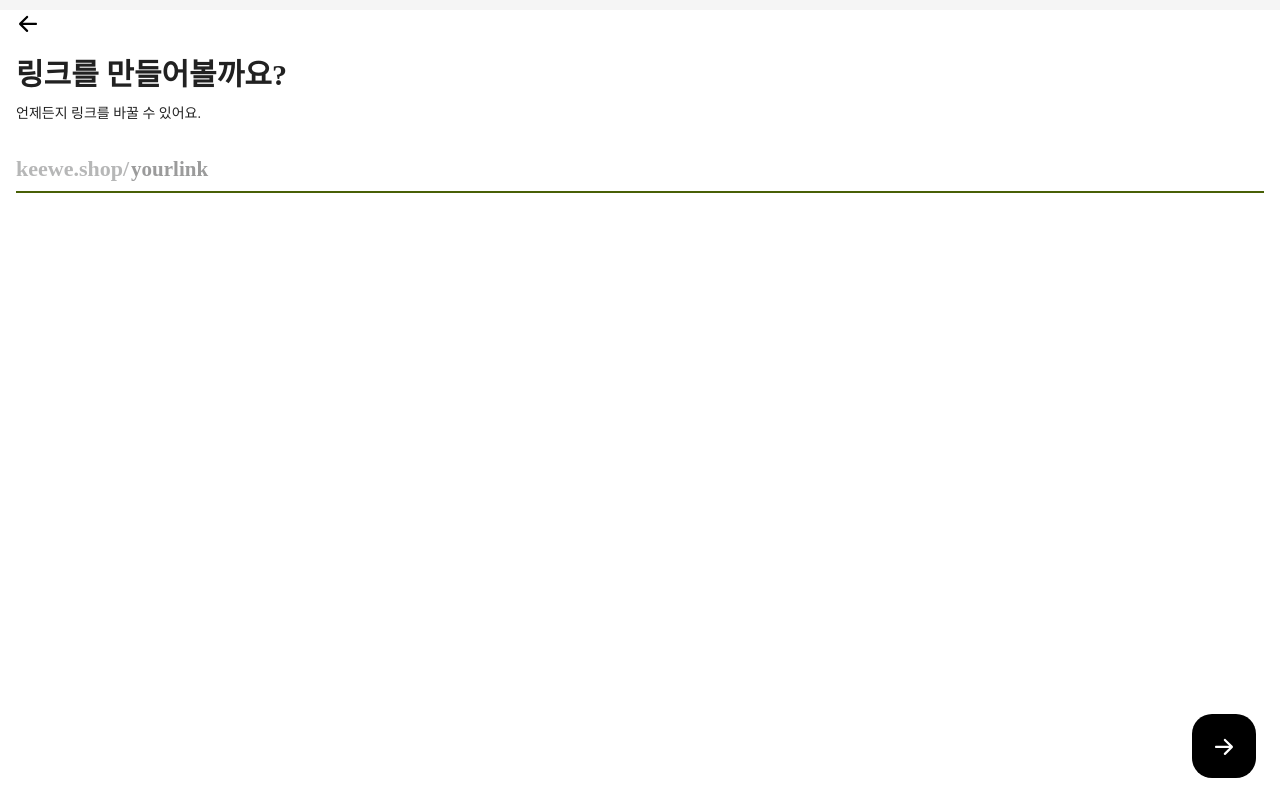
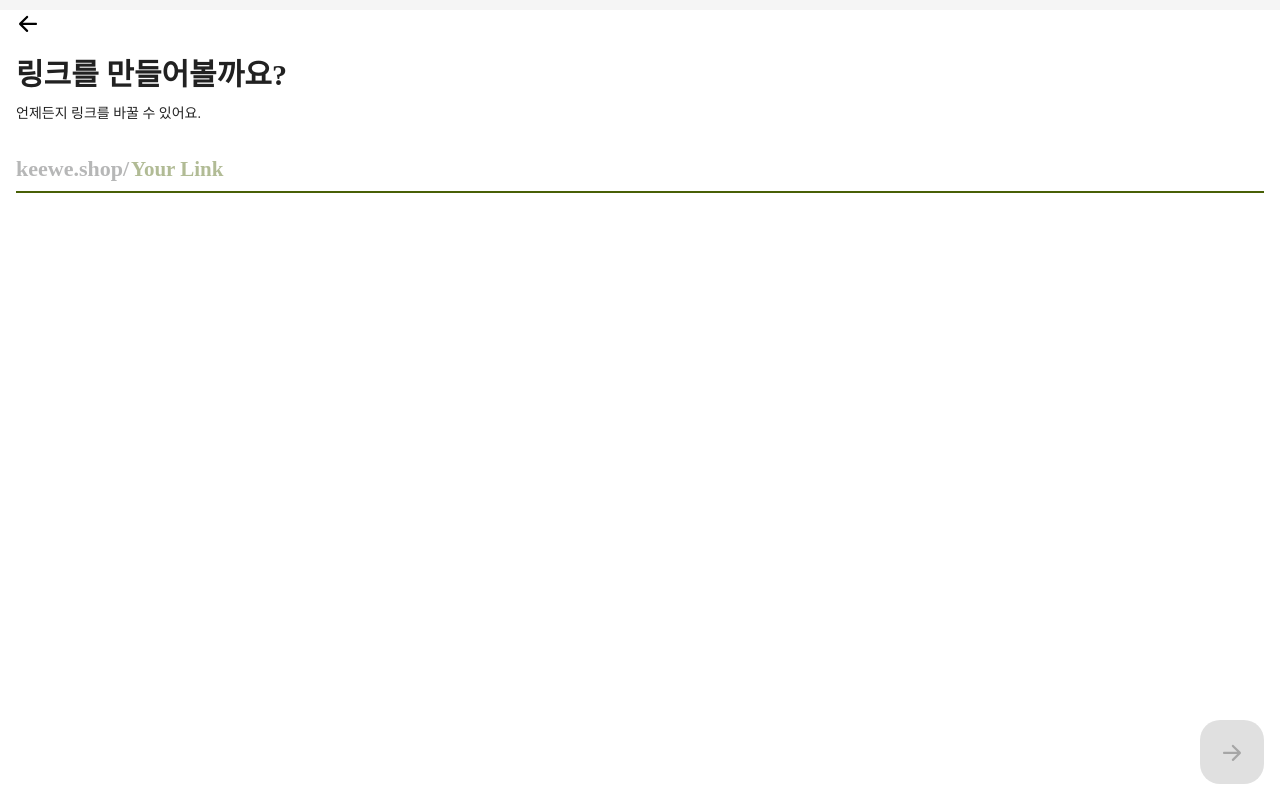
Before and after one commit to CCC-org/keewe-front, a Next.js app: page /onboard in a window 1280 px wide. Built offline with nearby package versions, Linux system fonts and the light colour scheme; a web font is replaced by a local one.

Commit message:
CreateLinkPage component divided

```diff
--- a/src/components/Button/OnboardNextButton.tsx
+++ b/src/components/Button/OnboardNextButton.tsx
@@ -2,41 +2,38 @@ import React from 'react';
 import { SvgIcon } from '@mui/material';
 import Button from '@mui/material/Button';
 import IconPath from 'constant/IconPath';
-import { Box } from '@mui/system';
 import { NextPage } from 'next';
+import { useTheme } from '@mui/material';
 
 interface OnboardNextButtonProps {
-	color: string;
+	active: boolean;
+	onClick: () => void;
 }
-
-// TODO: 버튼 disable 기능등을 추가,
 
 const OnboardNextButton: NextPage<OnboardNextButtonProps> = (
 	props: OnboardNextButtonProps,
 ) => {
-	const { color } = props;
-	const handleClick = () => {
-		alert('준비중입니다.');
-	};
+	const { active, onClick } = props;
+	const theme = useTheme();
 
 	return (
-		<Button disabled onClick={handleClick} color="primary">
-			<Box
+		<Button
+			disabled={active}
+			variant="contained"
+			onClick={onClick}
 			sx={{
 				width: '64px',
 				height: '64px',
 				borderRadius: '20px',
-					backgroundColor: 'black',
 				display: 'flex',
 				justifyContent: 'center',
 				alignItems: 'center',
-					color: 'white',
+				backgroundColor: theme.palette.common.graphic.black,
 			}}
 		>
 			<SvgIcon>
 				<path d={IconPath.arrow_forward} />
 			</SvgIcon>
-			</Box>
 		</Button>
 	);
 };
--- a/src/components/TextInput/BigTextInput.tsx
+++ b/src/components/TextInput/BigTextInput.tsx
@@ -19,8 +19,14 @@ const BigTextInput = (props: BigTextInputProps) => {
 			onChange={onChange}
 			InputProps={{
 				disableUnderline: true,
+				// TODO: placeholder color needs to change
+				// sx: {
+				// 	'&::placeholder': {
+				// 		color: 'green',
+				// 	},
+				// },
 				style: {
-					color: theme.palette.common.graphic.black,
+					color: theme.palette.common.brand.onprimary.container,
 					fontWeight: '800',
 					fontSize: '21px',
 					minWidth: '200px',
--- a/src/pages/onboard/CreateLinkPage.tsx
+++ b/src/pages/onboard/CreateLinkPage.tsx
@@ -5,34 +5,42 @@ import { Typography } from '@mui/material';
 import TextField from '@mui/material/TextField';
 import { useTheme } from '@mui/material';
 import OnboardNextButton from '@components/Button/OnboardNextButton';
+import BigTextInput from '@components/TextInput/BigTextInput';
 
 const CreateLinkPage = () => {
 	const theme = useTheme();
-	const [value, setValue] = useState('');
+	const [link, setLink] = useState<string>('');
 	const [color, setColor] = useState('gray');
+	const [active, setActive] = useState<boolean>(true);
 	const [linkColor, setLinkColor] = useState('gray');
 
-	const checkValue = (
+	const handleChange = (
 		e: React.ChangeEvent<HTMLTextAreaElement | HTMLInputElement>,
 	) => {
-		setValue(e.target.value);
+		setLink(e.target.value);
 	};
 
 	useEffect(() => {
-		if (value.length > 5) {
-			setColor('black');
+		if (link.length > 5) {
+			setActive(false);
 		} else {
-			setColor('gray');
+			setActive(true);
 		}
-	}, [value]);
+	}, [link]);
 
 	useEffect(() => {
-		if (value.length > 0) {
+		if (link.length > 0) {
 			setLinkColor(theme.palette.common.brand.onprimary.container);
 		} else {
 			setLinkColor('gray');
 		}
-	}, [value]);
+	}, [link]);
+
+	const handleNextClick = () => {
+		// TODO: 다음으로 이동
+		alert('다음으로 이동 논리 필요');
+		return;
+	};
 
 	return (
 		<>
@@ -59,25 +67,11 @@ const CreateLinkPage = () => {
 				>
 					keewe.shop/
 				</Typography>
-				<TextField
-					onChange={checkValue}
-					InputProps={{
-						disableUnderline: true,
-						style: {
-							color: theme.palette.common.graphic.black,
-							fontWeight: '800',
-							fontSize: '21px',
-							minWidth: '200px',
-							padding: '0px 0px 0px 0px',
-							margin: '0px 0px 0px 0px',
-							position: 'absolute',
-							top: '-5px',
-							left: '2px',
-						},
-					}}
-					variant="standard"
-					placeholder="yourlink"
-				></TextField>
+				<BigTextInput
+					placeHolder="Your Link"
+					onChange={handleChange}
+					input={link}
+				></BigTextInput>
 			</Box>
 			<Box
 				sx={{
@@ -86,7 +80,7 @@ const CreateLinkPage = () => {
 					right: '16px',
 				}}
 			>
-				<OnboardNextButton color={color} />
+				<OnboardNextButton onClick={handleNextClick} active={active} />
 			</Box>
 		</>
 	);
```
Also changed, not shown: 1 other file (tests, documents, lock files or other folders). Lines whose indentation alone changed are shown as unchanged.
